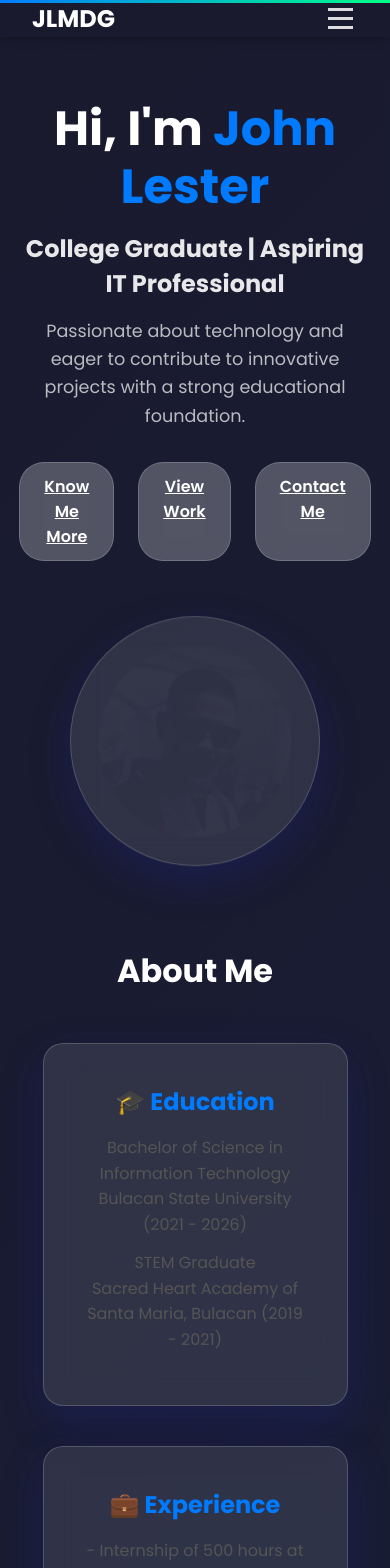
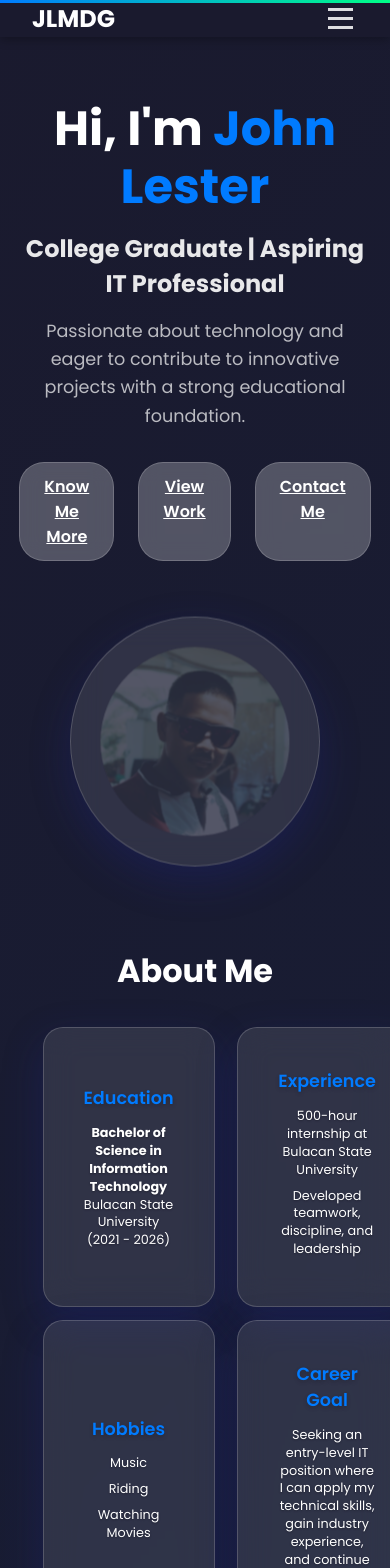
Before and after one commit to mdgLester/portfolio-2, a React (Create React App) app: page / in a window 390 px wide. Shown: the top 1568 px of the page. Built offline with nearby package versions, Linux system fonts and the light colour scheme.

Commit message:
About page updates

```diff
--- a/src/components/About.jsx
+++ b/src/components/About.jsx
@@ -10,49 +10,46 @@ const About = () => {
         <h2>About Me</h2>
       </RevealOnScroll>
 
-      <div className="about-container">
+      <div className="about-grid">
 
-        {/* Education - Top */}
-        <RevealOnScroll direction="up">
-          <div className="glass-card about-card about-education">
-            <h3>🎓 Education</h3>
+        {/* Education - Top Left */}
+        <RevealOnScroll direction="right">
+          <div className="glass-card about-card">
+            <h3>Education</h3>
             <p>
-              Bachelor of Science in Information Technology
-              <br />
+              <strong>Bachelor of Science in Information Technology</strong><br />
               Bulacan State University (2021 - 2026)
-            </p>
-
-            <p>
-              STEM Graduate
-              <br />
-              Sacred Heart Academy of Santa Maria, Bulacan (2019 - 2021)
             </p>
           </div>
         </RevealOnScroll>
 
-        {/* Experience */}
+        {/* Experience - Top Right */}
         <RevealOnScroll direction="left">
-          <div className="glass-card about-card about-experience">
-            <h3>💼 Experience</h3>
-            <p>- Internship of 500 hours at Bulacan State University.</p>
-            <p>- Developed teamwork, discipline, and leadership.</p>
+          <div className="glass-card about-card">
+            <h3>Experience</h3>
+            <ul className="about-list">
+              <li>500-hour internship at Bulacan State University</li>
+              <li>Developed teamwork, discipline, and leadership</li>
+            </ul>
           </div>
         </RevealOnScroll>
 
-        {/* Hobbies - Middle */}
+        {/* Hobbies - Bottom Left */}
         <RevealOnScroll direction="right">
-          <div className="glass-card about-card about-hobbies">
-            <h3>🎯 Hobbies</h3>
-            <p>🎵 Music</p>
-            <p>🏍 Riding</p>
-            <p>🎬 Watching Movies</p>
+          <div className="glass-card about-card">
+            <h3>Hobbies</h3>
+            <ul className="about-list hobbies-list">
+              <li>Music</li>
+              <li>Riding</li>
+              <li>Watching Movies</li>
+            </ul>
           </div>
         </RevealOnScroll>
 
-        {/* Objective - Bottom */}
-        <RevealOnScroll direction="down">
-          <div className="glass-card about-card about-objective">
-            <h3>🚀 Career Goal</h3>
+        {/* Career Goal - Bottom Right */}
+        <RevealOnScroll direction="left">
+          <div className="glass-card about-card">
+            <h3>Career Goal</h3>
             <p>
               Seeking an entry-level IT position where I can apply my
               technical skills, gain industry experience, and continue
--- a/src/styles/About.css
+++ b/src/styles/About.css
@@ -5,76 +5,155 @@
 .about h2 {
   text-align: center;
   margin-bottom: 3rem;
+  color: #ffffff;
+  font-size: 2.5rem;
 }
 
-.glass-card {
-  background: rgba(255, 255, 255, 0.1);
-  backdrop-filter: blur(10px);
-  border-radius: 15px;
-  padding: 2rem;
-  box-sizing: border-box;
-  height: 100%;
-}
-
-.about-container {
+/* Grid container for cards - 2 columns for ALL devices */
+.about-grid {
   display: grid;
-  grid-template-columns: 1fr 1fr;
+  grid-template-columns: repeat(2, 1fr); /* Always 2 columns */
   gap: 2rem;
+  width: 100%;
   max-width: 1200px;
   margin: 0 auto;
 }
 
-/* Education - Full width at top */
-.about-education {
-  grid-column: 1 / 3;
+/* Glass card styling */
+.glass-card {
+  background: rgba(255, 255, 255, 0.15);
+  backdrop-filter: blur(10px);
+  -webkit-backdrop-filter: blur(10px);
+  border-radius: 20px;
+  padding: 2rem;
+  box-sizing: border-box;
+  height: 100%;
+  border: 1px solid rgba(255, 255, 255, 0.25);
+  transition: transform 0.3s ease, box-shadow 0.3s ease;
 }
 
-/* Experience - Left column */
-.about-experience {
-  grid-column: 1 / 2;
-}
-
-/* Hobbies - Right column */
-.about-hobbies {
-  grid-column: 2 / 3;
-}
-
-/* Objective - Full width at bottom */
-.about-objective {
-  grid-column: 1 / 3;
+.glass-card:hover {
+  transform: translateY(-5px);
+  box-shadow: 0 15px 30px rgba(0, 123, 255, 0.3);
+  border-color: rgba(0, 123, 255, 0.5);
 }
 
 .about-card {
   text-align: center;
-  min-height: 200px;
+  min-height: 250px;
+  display: flex;
+  flex-direction: column;
+  justify-content: center;
+  align-items: center;
 }
 
 .about-card h3 {
   color: #007bff;
-  margin-bottom: 1rem;
+  margin-bottom: 1.2rem;
   font-size: 1.5rem;
+  font-weight: 600;
+  text-shadow: 0 2px 4px rgba(0, 0, 0, 0.2);
 }
 
 .about-card p {
-  color: #555;
-  line-height: 1.6;
+  color: #ffffff;
+  line-height: 1.7;
   margin-bottom: 0.8rem;
+  font-weight: 400;
+  font-size: 1rem;
+  text-shadow: 0 1px 2px rgba(0, 0, 0, 0.3);
 }
 
-body.dark .about-card p {
-  color: rgba(255, 255, 255, 0.7);
+.about-card p:last-child {
+  margin-bottom: 0;
 }
 
-/* Responsive for mobile */
+/* List styling for Experience - NO DOTS */
+.about-list {
+  list-style: none;
+  padding: 0;
+  margin: 0;
+  text-align: center; /* Center the text */
+  width: 100%;
+}
+
+.about-list li {
+  color: #ffffff;
+  line-height: 1.7;
+  margin-bottom: 0.5rem;
+  font-size: 1rem;
+  text-shadow: 0 1px 2px rgba(0, 0, 0, 0.3);
+  /* Remove bullet styling */
+}
+
+/* Hobbies list - also no dots, center aligned */
+.hobbies-list {
+  text-align: center;
+}
+
+.hobbies-list li {
+  padding-left: 0;
+  text-align: center;
+}
+
+/* Remove ALL pseudo-element bullets */
+.about-list li::before,
+.hobbies-list li::before {
+  content: none;
+  display: none;
+}
+
+/* Responsive for mobile - STILL 2 COLUMNS */
 @media (max-width: 768px) {
-  .about-container {
-    grid-template-columns: 1fr;
+  .about {
+    padding: 60px 5%;
   }
 
-  .about-education,
-  .about-experience,
-  .about-hobbies,
-  .about-objective {
-    grid-column: 1 / 2;
+  .about h2 {
+    font-size: 2rem;
+    margin-bottom: 2rem;
+  }
+
+  .about-grid {
+    grid-template-columns: repeat(2, 1fr); /* Still 2 columns on mobile */
+    gap: 1rem;
+  }
+
+  .about-card {
+    min-height: auto;
+    padding: 1.5rem;
+  }
+
+  .about-card h3 {
+    font-size: 1.2rem;
+    margin-bottom: 1rem;
+  }
+
+  .about-card p,
+  .about-list li {
+    font-size: 0.85rem;
+    line-height: 1.5;
   }
 }
+
+/* For very small phones, still keep 2 columns but adjust further */
+@media (max-width: 480px) {
+  .about-grid {
+    gap: 0.8rem;
+  }
+
+  .about-card {
+    padding: 1rem;
+  }
+
+  .about-card h3 {
+    font-size: 1.1rem;
+    margin-bottom: 0.8rem;
+  }
+
+  .about-card p,
+  .about-list li {
+    font-size: 0.8rem;
+    line-height: 1.4;
+  }
+}
```
